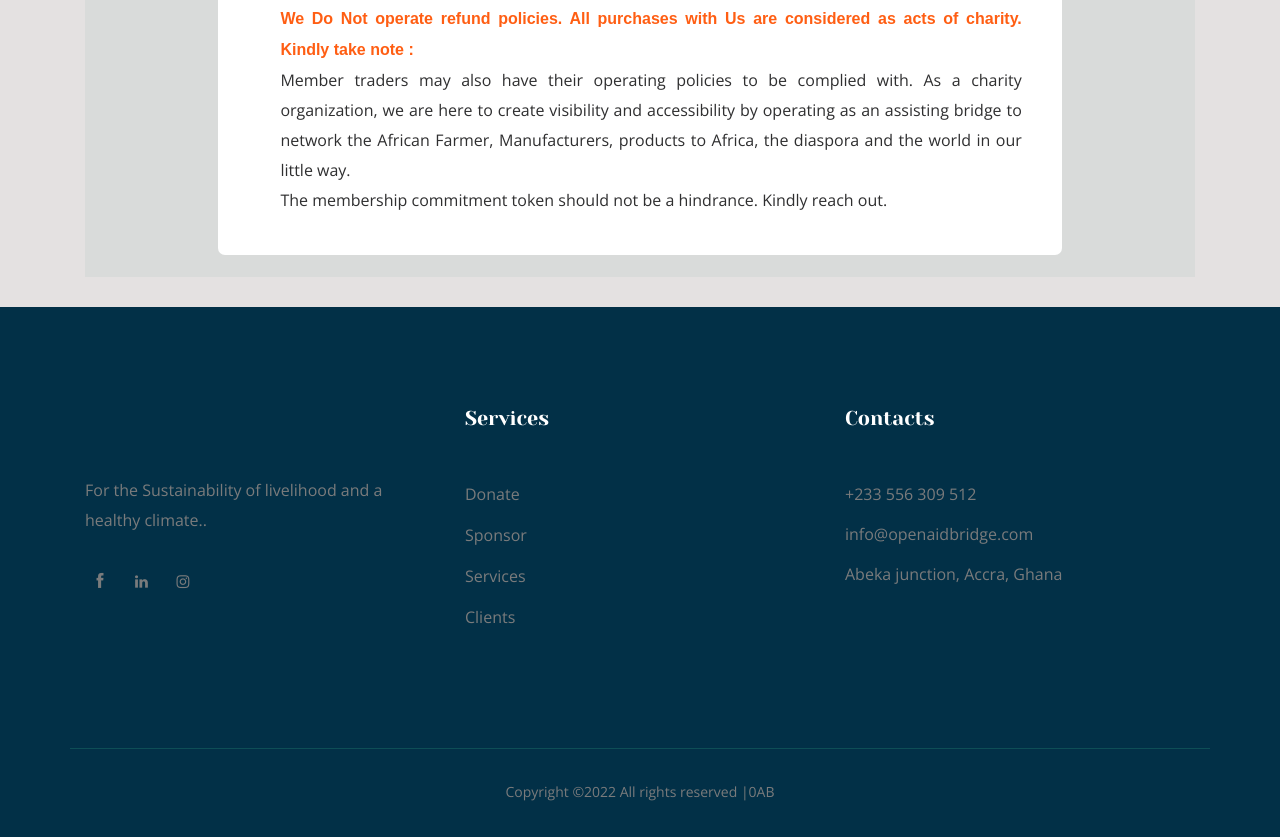
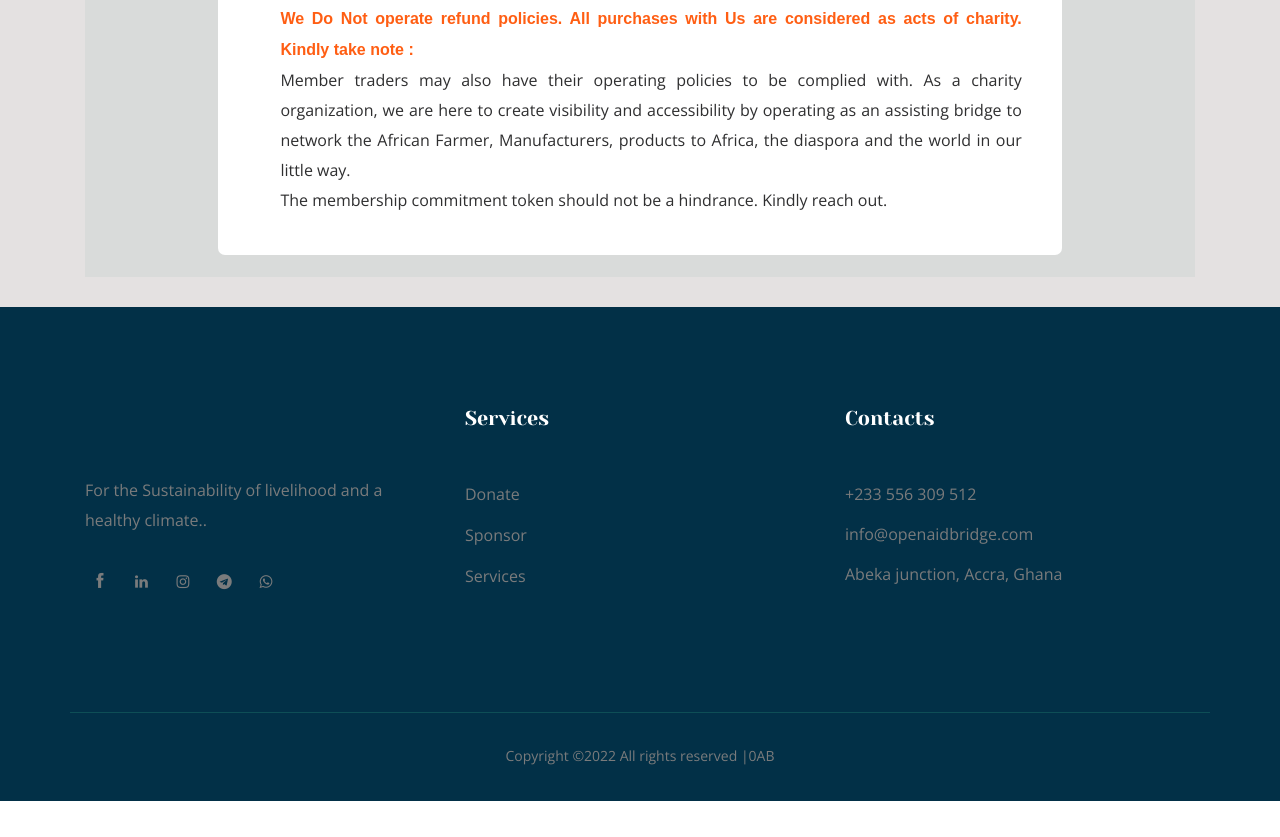
Before and after one commit to paulaali/paulaali.github.io, a plain HTML site: page policy.html in a window 1280 px wide. Shown: the part 2515-3352 px from the top of the page. After the commit the page ends 3316 px from the top, so only its background shows below. Drawn offline with nearby package versions, Linux system fonts and the light colour scheme; a web font is replaced by a local one.

Commit message:
final work

```diff
--- a/policy.html
+++ b/policy.html
@@ -264,6 +264,19 @@
                                             <i class="fa fa-instagram"></i>
                                         </a>
                                     </li>
+
+                                    <li>
+                                        <a href="https://t.me/OABridge/">
+                                            <i class="fa fa-telegram"></i>
+                                        </a>
+                                    </li>
+
+                                    <li>
+                                        <a href="https://wa.me/qr/CXBLMHMOYTQFP1">
+                                            <i class="fa fa-whatsapp"></i>
+                                        </a>
+                                    </li>
+
                                 </ul>
                             </div>
                         </div>
@@ -277,7 +290,6 @@
                                 <li><a href='index.html#donate_here'>Donate</a></li>
                                 <li><a href="index.html">Sponsor</a></li>
                                 <li><a href="services.html">Services</a></li>
-                                <li><a href="our clients.html">Clients</a></li>
 
                             </ul>
                         </div>
```
Also changed, not shown: about.html (+12 -1 lines), charibuy.html (+13 -1 lines), contact.html (+11 -1 lines), gallery.html (+13 -1 lines), index.html (+6 -3 lines), services.html (+11 -1 lines).
